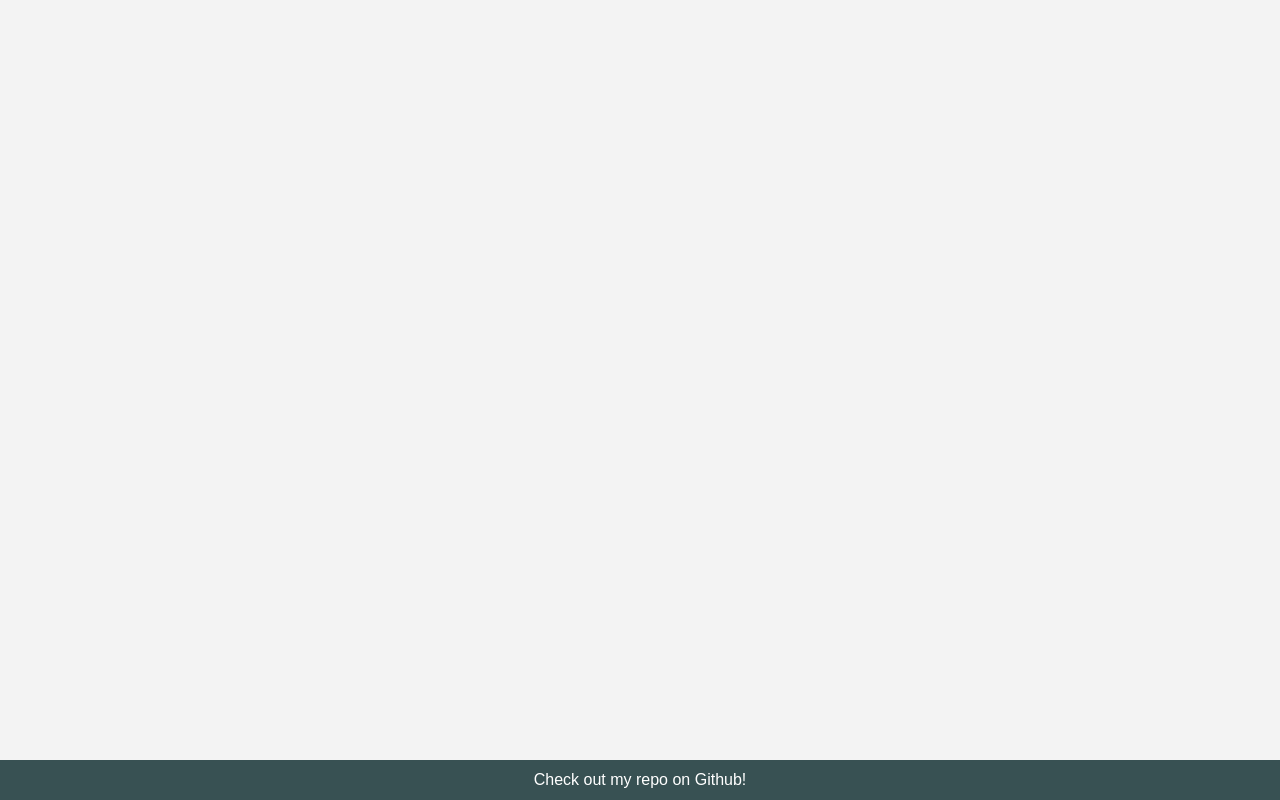
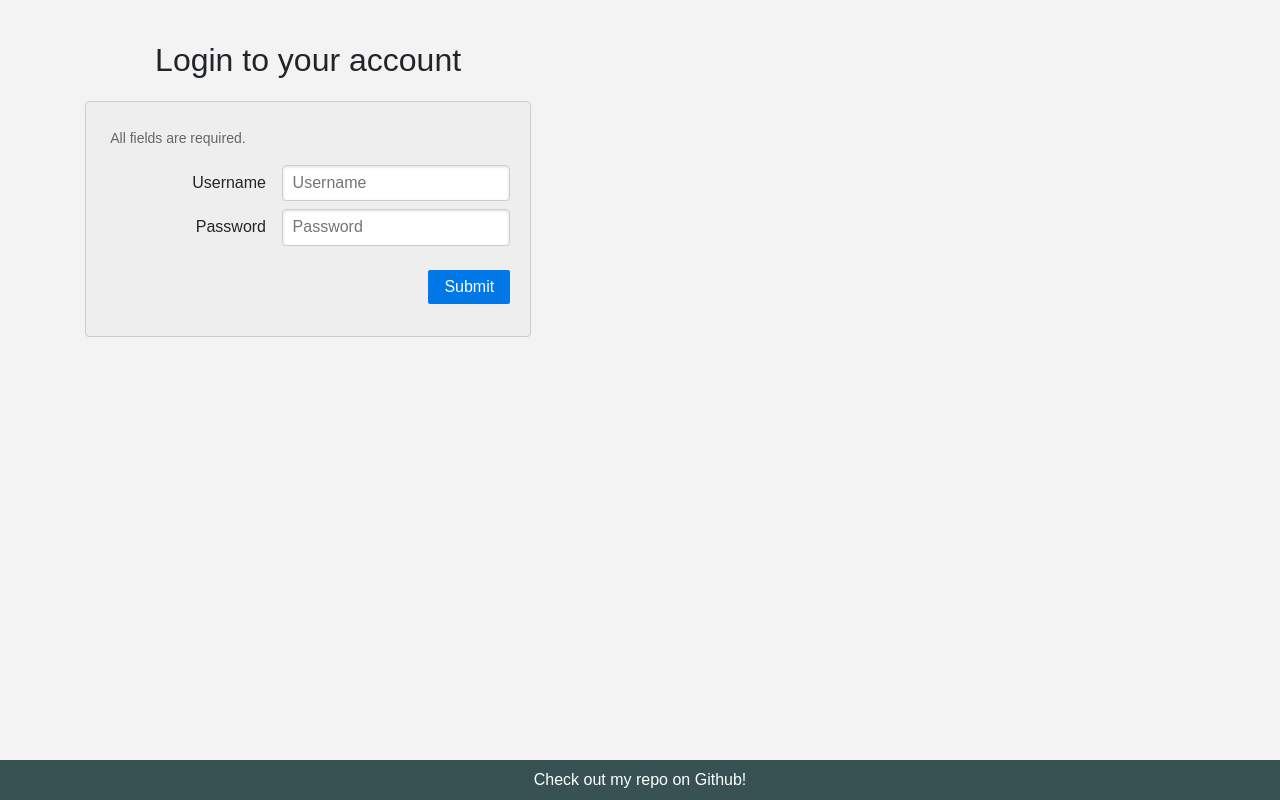
Before and after one commit to geogor37/creative-project-5, a Vue app: page /login in a window 1280 px wide. Built offline with nearby package versions, Linux system fonts and the light colour scheme.

Commit message:
Set up user login

```diff
--- a/src/router.js
+++ b/src/router.js
@@ -2,6 +2,7 @@ import Vue from 'vue'
 import Router from 'vue-router'
 import Home from './views/Home.vue'
 import Register from "./views/Register";
+import Login from "./views/Login";
 
 Vue.use(Router)
 
@@ -18,6 +19,11 @@ export default new Router({
       path: '/register',
       name: 'register',
       component: Register
+    },
+    {
+      path: '/login',
+      name: 'login',
+      component: Login
     }
   ]
 })
--- /dev/null
+++ b/src/views/Login.vue
@@ -0,0 +1,69 @@
+<template>
+  <div>
+    <h1>Login to your account</h1>
+    <form @submit.prevent="login" class="pure-form pure-form-aligned">
+      <fieldset>
+        <p class="pure-form-message-inline">All fields are required.</p>
+
+        <div class="pure-control-group">
+          <label for="username">Username</label>
+          <input v-model="username" type="text" placeholder="Username">
+        </div>
+
+        <div class="pure-control-group">
+          <label for="password">Password</label>
+          <input v-model="password" type="password" placeholder="Password">
+        </div>
+
+        <div class="pure-controls">
+          <button type="submit" class="pure-button pure-button-primary">Submit</button>
+        </div>
+      </fieldset>
+    </form>
+    <p v-if="error" class="error">{{error}}</p>
+  </div>
+</template>
+
+<script>
+  export default {
+    name: 'login',
+    data() {
+      return {
+        username: '',
+        password: '',
+        error: '',
+      }
+    },
+    methods: {
+      async login() {
+        try {
+          this.error = await this.$store.dispatch("login", {
+            username: this.username,
+            password: this.password
+          });
+          if (this.error === "")
+            this.$router.push('mypage');
+        } catch (error) {
+          console.log(error);
+        }
+      }
+    }
+  }
+</script>
+
+<style scoped>
+  form {
+    border: 1px solid #ccc;
+    background-color: #eee;
+    border-radius: 4px;
+    padding: 20px;
+  }
+
+  .pure-controls {
+    display: flex;
+  }
+
+  .pure-controls button {
+    margin-left: auto;
+  }
+</style>
```
